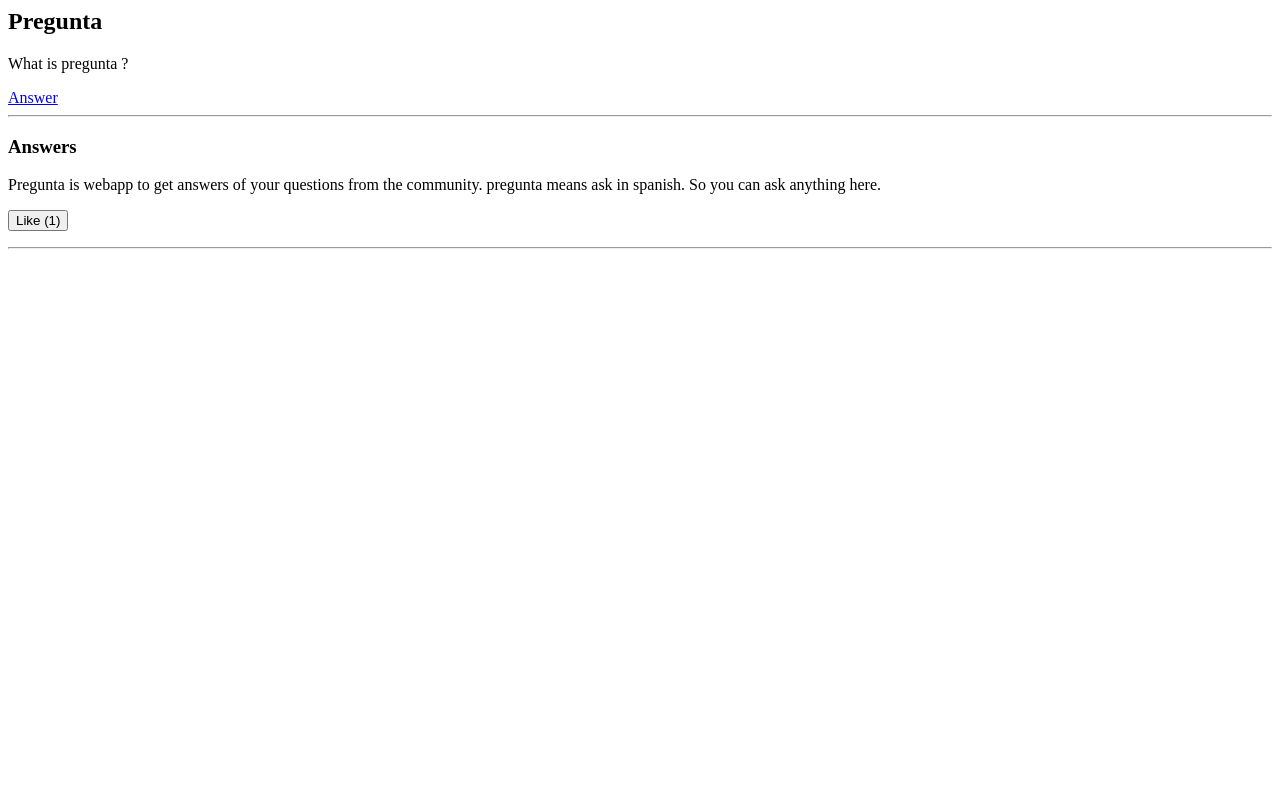
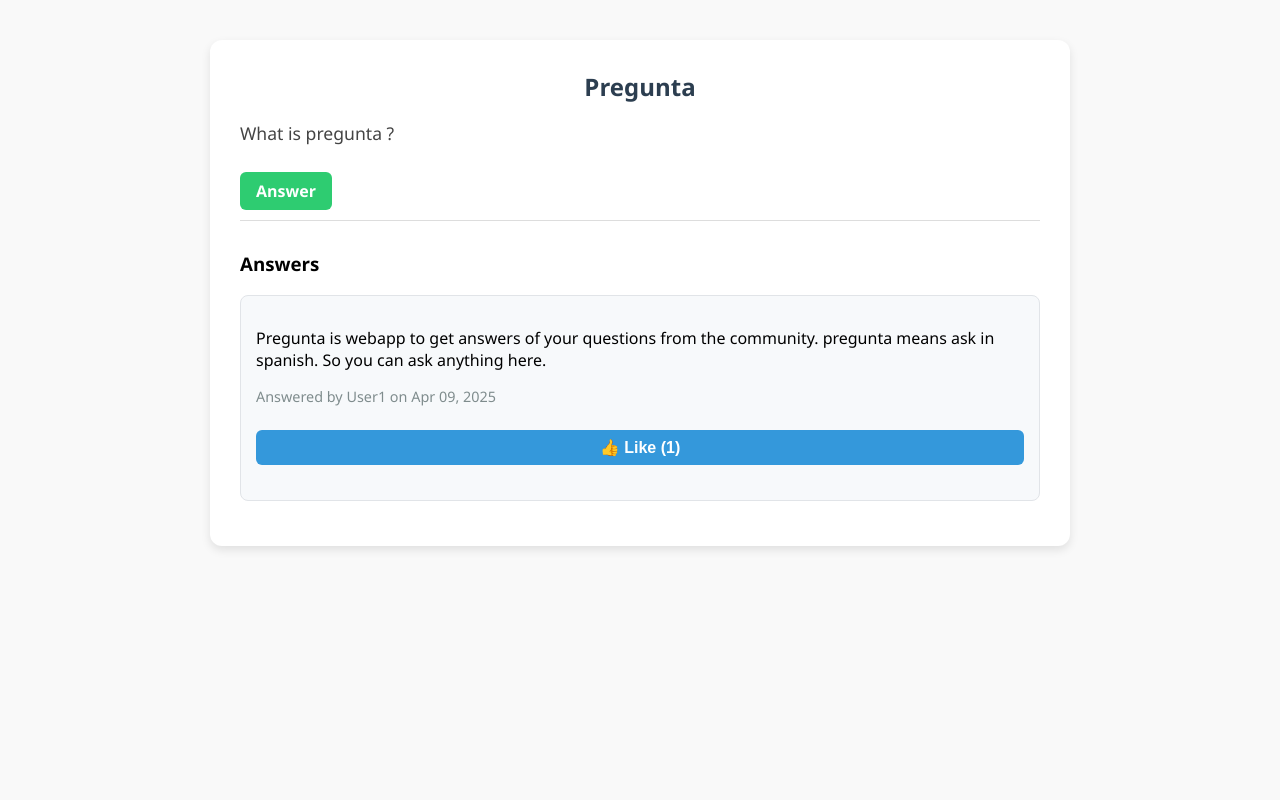
Before and after one commit to ValacShadow/Pregunta, a Django app: page /question/2/ in a window 1280 px wide. Run offline with Django 5.2, Linux system fonts and the light colour scheme; a user stored in the database is signed in; data comes from the database, SQL or seed files in the repository; both versions use the stored data as it was after the commit.

Commit message:
add: ui changes and some fixes.

```diff
--- /dev/null
+++ b/pregunta/core/static/css/base.css
@@ -0,0 +1,267 @@
+body {
+    font-family: 'Segoe UI', sans-serif;
+    background-color: #f9f9f9;
+    margin: 0;
+    padding: 0;
+  }
+
+  .container {
+    width: 90%;
+    max-width: 800px;
+    margin: 40px auto;
+    background: #fff;
+    padding: 30px;
+    border-radius: 12px;
+    box-shadow: 0 4px 10px rgba(0,0,0,0.1);
+  }
+
+  h1, h2 {
+    text-align: center;
+    color: #2c3e50;
+  }
+
+  .auth-links {
+    text-align: center;
+    margin-bottom: 20px;
+  }
+
+  .auth-links a {
+    text-decoration: none;
+    color: #3498db;
+    font-weight: bold;
+    margin: 0 10px;
+  }
+
+  .auth-links a:hover {
+    color: #21618c;
+  }
+
+  ul.question-list {
+    list-style-type: none;
+    padding-left: 0;
+  }
+
+  ul.question-list li {
+    padding: 15px;
+    margin: 10px 0;
+    border-radius: 8px;
+    background-color: #f0f4f8;
+    box-shadow: 0 1px 3px rgba(0,0,0,0.05);
+  }
+
+  ul.question-list li a {
+    color: #2d3436;
+    font-weight: bold;
+    text-decoration: none;
+  }
+
+  ul.question-list li a:hover {
+    text-decoration: underline;
+    color: #0984e3;
+  }
+
+  .likes {
+    font-size: 0.9em;
+    color: #636e72;
+  }
+
+  .question-card {
+    padding: 20px;
+    margin: 20px 0;
+    border: 1px solid #e0e0e0;
+    border-radius: 8px;
+    background-color: #fafafa;
+  }
+
+  .question-card h3 {
+    margin-bottom: 5px;
+  }
+
+  .top-answers {
+    list-style: none;
+    padding-left: 0;
+    margin-top: 10px;
+  }
+
+  .top-answers li {
+    background-color: #eef2f7;
+    padding: 10px;
+    margin-bottom: 10px;
+    border-radius: 6px;
+  }
+
+  .form-container {
+    max-width: 400px;
+    margin: 0 auto;
+    padding: 20px 30px;
+    background-color: #ffffff;
+    border-radius: 10px;
+    box-shadow: 0 2px 8px rgba(0,0,0,0.1);
+  }
+
+  form input[type="text"],
+  form input[type="password"],
+  form input[type="email"],
+  form input[type="submit"],
+  form button {
+    width: 100%;
+    padding: 10px 12px;
+    margin: 10px 0 20px 0;
+    border: 1px solid #ccc;
+    border-radius: 6px;
+    font-size: 1em;
+  }
+
+  form button {
+    background-color: #3498db;
+    color: white;
+    border: none;
+    font-weight: bold;
+    cursor: pointer;
+  }
+
+  form button:hover {
+    background-color: #2980b9;
+  }
+
+  .errorlist {
+    color: red;
+    list-style-type: none;
+    padding-left: 0;
+    margin-top: -10px;
+    margin-bottom: 10px;
+  }
+
+  .register-btn {
+    display: block;
+    text-align: center;
+    background-color: #2ecc71;
+    color: white;
+    padding: 10px 0;
+    border-radius: 6px;
+    text-decoration: none;
+    font-weight: bold;
+    margin-top: 10px;
+  }
+
+  .register-btn:hover {
+    background-color: #27ae60;
+  }
+
+  .question-header {
+    margin-bottom: 20px;
+    padding-bottom: 10px;
+    border-bottom: 1px solid #ddd;
+  }
+
+  .question-header h2 {
+    margin: 0;
+    color: #2c3e50;
+  }
+
+  .question-body {
+    font-size: 1.1em;
+    color: #444;
+  }
+
+  .answer-section {
+    margin-top: 30px;
+  }
+
+  .answer-card {
+    background-color: #f7f9fb;
+    padding: 15px;
+    margin-bottom: 15px;
+    border-radius: 8px;
+    border: 1px solid #e1e4e8;
+  }
+
+  .answer-meta {
+    font-size: 0.9em;
+    color: #7f8c8d;
+    margin-top: 5px;
+  }
+
+  .answer-card form {
+    margin-top: 10px;
+  }
+
+  button.like-btn {
+    background-color: #3498db;
+    color: white;
+    border: none;
+    padding: 8px 14px;
+    border-radius: 6px;
+    cursor: pointer;
+    font-weight: bold;
+  }
+
+  button.like-btn:hover {
+    background-color: #2980b9;
+  }
+
+  .answer-btn {
+    display: inline-block;
+    margin-top: 10px;
+    background-color: #2ecc71;
+    color: white;
+    padding: 8px 16px;
+    border-radius: 6px;
+    text-decoration: none;
+    font-weight: bold;
+  }
+
+  .answer-btn:hover {
+    background-color: #27ae60;
+  }
+
+  .form-container {
+    max-width: 600px;
+    margin: 0 auto;
+    padding: 25px 30px;
+    background-color: #fff;
+    border-radius: 12px;
+    box-shadow: 0 2px 10px rgba(0, 0, 0, 0.05);
+  }
+
+  form input[type="text"],
+  form textarea,
+  form button {
+    width: 100%;
+    padding: 10px 14px;
+    margin: 10px 0 20px;
+    border: 1px solid #ccc;
+    border-radius: 6px;
+    font-size: 1em;
+  }
+
+  form textarea {
+    resize: vertical;
+    height: 120px;
+  }
+
+  form button {
+    background-color: #3498db;
+    color: white;
+    border: none;
+    font-weight: bold;
+    cursor: pointer;
+  }
+
+  form button:hover {
+    background-color: #2980b9;
+  }
+
+  .form-container {
+    max-width: 600px;
+    margin: 0 auto;
+    padding: 25px 30px;
+    background-color: #fff;
+    border-radius: 12px;
+    box-shadow: 0 2px 10px rgba(0, 0, 0, 0.05);
+  }
+
+  form textarea {
+    resize: vertical;
+    height: 120px;
+  }
--- /dev/null
+++ b/pregunta/core/templates/base.html
@@ -0,0 +1,20 @@
+{% load static %}
+
+<!DOCTYPE html>
+<html lang="en">
+<head>
+  <meta charset="UTF-8">
+  <title>{% block title %}Pregunta{% endblock %}</title>
+  <link rel="stylesheet" href="{% static 'css/base.css' %}">
+  {% block extra_css %}{% endblock %}
+</head>
+<body>
+  <div class="container">
+    {% block content %}
+    {% endblock %}
+  </div>
+
+  <script src="{% static 'js/base.js' %}"></script>
+  {% block extra_js %}{% endblock %}
+</body>
+</html>
--- a/pregunta/core/templates/question_detail.html
+++ b/pregunta/core/templates/question_detail.html
@@ -1,13 +1,31 @@
+{% extends 'base.html' %}
+{% block title %}{{ question.title }}{% endblock %}
+
+{% block content %}
+  <div class="question-header">
     <h2>{{ question.title }}</h2>
-<p>{{ question.body }}</p>
-<a href="{% url 'answer_question' question.pk %}">Answer</a>
-<hr>
+    <p class="question-body">{{ question.body }}</p>
+    <a href="{% url 'answer_question' question.pk %}" class="answer-btn">Answer</a>
+  </div>
+
+  <div class="answer-section">
     <h3>Answers</h3>
+
+    {% if answers %}
       {% for answer in answers %}
+        <div class="answer-card">
           <p>{{ answer.body }}</p>
+          <p class="answer-meta">
+            Answered by {{ answer.user.username }} on {{ answer.created_at|date:"M d, Y" }}
+          </p>
           <form method="post" action="{% url 'like_answer' answer.pk %}">
             {% csrf_token %}
-    <button type="submit">Like ({{ answer.like_set.count }})</button>
+            <button type="submit" class="like-btn">👍 Like ({{ answer.like_set.count }})</button>
           </form>
-  <hr>
+        </div>
       {% endfor %}
+    {% else %}
+      <p>No answers yet. Be the first to contribute!</p>
+    {% endif %}
+  </div>
+{% endblock %}
--- a/pregunta/core/urls.py
+++ b/pregunta/core/urls.py
@@ -2,13 +2,26 @@ from django.urls import path
 from . import views
 
 urlpatterns = [
+    # Public/Home
     path('', views.home, name='home'),
-    path('feed/', views.question_list, name='question_list'),
+
+    # Auth
     path('register/', views.register, name='register'),
     path('login/', views.login_view, name='login'),
     path('logout/', views.logout_view, name='logout'),
+
+    # User Pages
+    path('account/', views.my_account, name='my_account'),
+    path('questions/', views.my_questions, name='my_questions'),
+
+    # Main Feed
+    path('feed/', views.question_list, name='question_list'),
     path('ask/', views.ask_question, name='ask_question'),
+
+    # Question Details
     path('question/<int:pk>/', views.question_detail, name='question_detail'),
     path('question/<int:pk>/answer/', views.answer_question, name='answer_question'),
+
+    # Answer Actions
     path('answer/<int:pk>/like/', views.like_answer, name='like_answer'),
 ]
--- a/pregunta/core/views.py
+++ b/pregunta/core/views.py
@@ -1,4 +1,4 @@
-from django.db.models import Count
+from django.db.models import Count, Prefetch
 from django.shortcuts import render, redirect, get_object_or_404
 from django.contrib.auth import authenticate, login, logout
 from django.contrib.auth.decorators import login_required
@@ -14,6 +14,16 @@ def home(request):
         Question.objects
         .annotate(total_likes=Count('answer__like'))
         .select_related('user')
+        .prefetch_related(
+            Prefetch(
+                'answer_set',
+                queryset=Answer.objects
+                    .annotate(num_likes=Count('like'))
+                    .select_related('user')
+                    .order_by('-num_likes', '-created_at')[:3],
+                to_attr='top_answers'
+            )
+        )
         .order_by('-total_likes')[:10]
     )
     return render(request, 'home.html', {'questions': top_questions})
@@ -40,16 +50,49 @@ def login_view(request):
 
 def logout_view(request):
     logout(request)
-    return redirect('login')
+    return redirect('home')
+
+@login_required
+def my_account(request):
+    return render(request, 'my_account.html', {'user': request.user})
 
 @login_required
 def question_list(request):
     questions = (
         Question.objects
-        .select_related('user')  # Fetch user for each question
+        .select_related('user')
+        .prefetch_related(
+            Prefetch(
+                'answer_set',
+                queryset=Answer.objects
+                    .annotate(num_likes=Count('like'))
+                    .select_related('user')
+                    .order_by('-num_likes', '-created_at')[:3],
+                to_attr='top_answers'
+            )
+        )
         .order_by('-created_at')
     )
-    return render(request, 'question_list.html', {'questions': questions})
+    return render(request, 'question_list.html', {'questions': questions, 'tab': 'all'})
+
+def my_questions(request):
+    questions = (
+        Question.objects
+        .filter(user=request.user)
+        .select_related('user')
+        .prefetch_related(
+            Prefetch(
+                'answer_set',
+                queryset=Answer.objects
+                    .annotate(num_likes=Count('like'))
+                    .select_related('user')
+                    .order_by('-num_likes', '-created_at')[:3],
+                to_attr='top_answers'
+            )
+        )
+        .order_by('-created_at')
+    )
+    return render(request, 'question_list.html', {'questions': questions, 'tab': 'my'})
 
 @login_required
 def ask_question(request):
--- a/pregunta/pregunta/settings.py
+++ b/pregunta/pregunta/settings.py
@@ -29,6 +29,8 @@ ALLOWED_HOSTS = []
 
 LOGIN_URL = '/login/'
 LOGIN_REDIRECT_URL = '/feed/'
+STATIC_URL = '/static/'
+STATICFILES_DIRS = [BASE_DIR / "core/static"]
 
 
 # Application definition
```
Also changed, not shown: pregunta/core/templates/answer_question.html (+16 -5 lines), pregunta/core/templates/ask_question.html (+14 -5 lines), pregunta/core/templates/home.html (+28 -5 lines), pregunta/core/templates/login.html (+20 -6 lines), pregunta/core/templates/my_account.html (added, +12 -0 lines), pregunta/core/templates/question_list.html (+36 -6 lines), pregunta/core/templates/register.html (+13 -5 lines), README.md, pregunta/db.sqlite3. Lines whose indentation alone changed are shown as unchanged.
